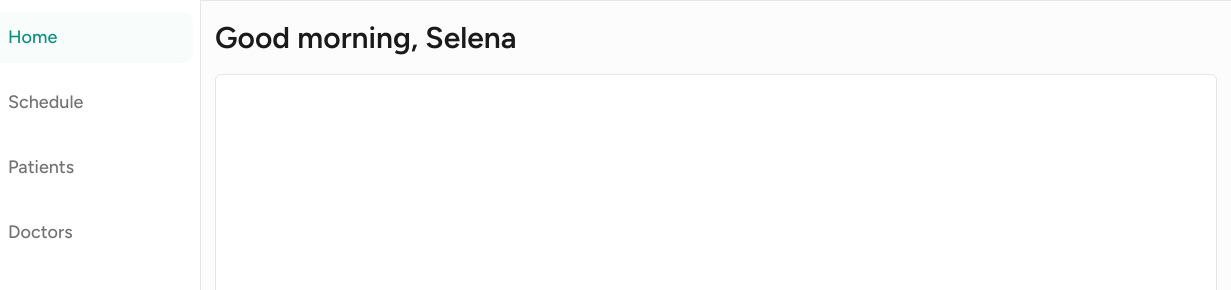
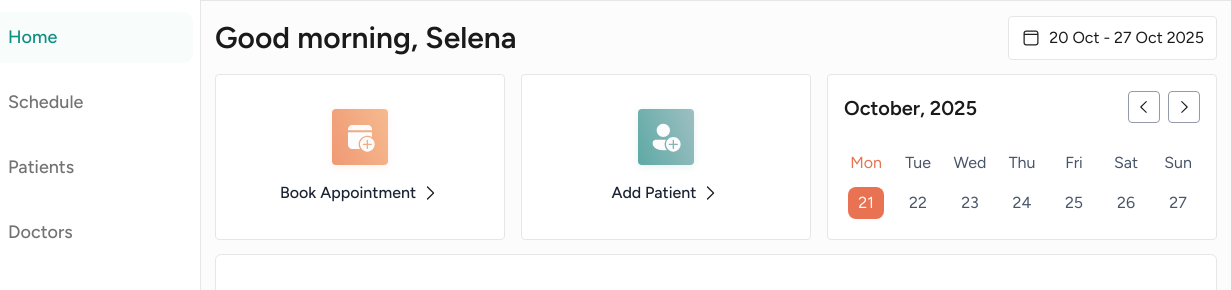
Before and after one commit to MoustaqimSami/Greenwood-Medical-Center, a plain HTML site: page pages/HomePage/dashboard.html in a window 1280 px wide. Shown: the part 71-361 px from the top of the page, 49-1280 px from the left. Drawn offline with Linux system fonts and the light colour scheme.

Commit message:
Weekly calendar added

```diff
--- a/css/components.css
+++ b/css/components.css
@@ -1,6 +1,9 @@
 @import url("style.css");
+/* =========================================
+   1. HOME
+   ========================================= */
 
-.week-of {
+.week-view {
     display: flex;
     padding: 12px;
     justify-content: center;
@@ -9,6 +12,21 @@
     border-radius: 4px;
     border: 1px solid var(--neutral-200);
     background: var(--white);
+    height: 44px;
+}
+
+.home-shortcuts-box {
+    display: inline-flex;
+    align-items: center;
+    align-self: stretch;
+    flex-direction: row;
+    gap: 16px;
+}
+
+.flexrow-gap8 {
+    display: flex;
+    align-items: center;
+    gap: 8px;
 }
 
 /* Quick Action */
@@ -53,7 +71,7 @@
 }
 
 /* Weekly Calendar */
-.calendar-box {
+.week-calendar {
     display: flex;
     flex-direction: column;
     align-items: flex-start;
@@ -63,30 +81,26 @@
     border: 1px solid var(--neutral-200);
     background: var(--white);
 }
-.calendar-title {
+.week-calendar-header {
   	align-self: stretch;
   	display: flex;
   	align-items: flex-end;
   	justify-content: space-between;
 }
 
-.calendar-button {
+.week-nav-btn {
     display: flex;
     justify-content: center;
     align-items: center;
     padding: 6px;
     border-radius: 4px;
+    border: 1px solid var(--secondary-200);
+    color: var(--secondary-300);
+    width: 32px;
+    height: 32px;
 }
 
-.calendar-button--right {
-  	border: 1px solid var(--secondary-200);
-}
-
-.calendar-button--left {
-  	border: 1px solid var(--secondary-500);
-}
-
-.calendar-format {
+.week-day {
     display: flex;
     flex-direction: column;
     justify-content: center;
@@ -95,28 +109,33 @@
     gap: 12px;
 }
 
-.calendar-format-day {
+.day-label {
     color: var(--secondary-300);
 }
 
-.calendar-format-day--selected {
+.day-label--selected {
     color: var(--accent-coral);
 }
 
-.calendar-format-date {
+.day-label--today {
+    color: var(--accent-coral);
+}
+
+.day-number {
     display: flex;
     justify-content: center;
     align-items: center;
     width: 36px;
     height: 32px;
     color: var(--secondary-300);
+    border-radius: 8px;
 }
 
-.calendar-format-day--selected {
+.day-number--selected {
+    color: var(--accent-coral);
+}
+
+.day-number--today {
     color: var(--neutral-50);
     background-color: var(--accent-coral);
 }
-
-.calendar-format-day--today {
-    color: var(--accent-coral);
-}
--- a/css/template.css
+++ b/css/template.css
@@ -341,6 +341,11 @@ body.sidebar-collapsed .main {
   color: var(--neutral-900);
 }
 
+.page-header--twoitems {
+  justify-content: space-between;
+  align-items: flex-end;
+}
+
 .page-body {
   flex: 1;
   display: flex;
--- a/pages/HomePage/dashboard.html
+++ b/pages/HomePage/dashboard.html
@@ -1,5 +1,6 @@
 <!DOCTYPE html>
 <html lang="en">
+
 <head>
   <meta charset="UTF-8" />
   <title>Dashboard | GMC</title>
@@ -7,6 +8,7 @@
 
   <link rel="stylesheet" href="../../css/style.css" />
   <link rel="stylesheet" href="../../css/template.css" />
+  <link rel="stylesheet" href="../../css/components.css" />
 </head>
 
 <body>
@@ -16,21 +18,13 @@
       <div class="sidebar-inner">
         <div class="sidebar-top">
           <button class="brand-button" aria-label="Clinic home">
-              <img
-                src="../../assets/icons/logo.svg"
-                alt="Clinic logo"
-                class="brand-logo"
-              />
+            <img src="../../assets/icons/logo.svg" alt="Clinic logo" class="brand-logo" />
           </button>
 
           <button class="sidebar-toggle" aria-label="Toggle sidebar">
-              <img
-                src="../../assets/icons/layout-sidebar.svg"
-                data-open-src="../../assets/icons/layout-sidebar.svg"
-                data-collapsed-src="../../assets/icons/layout-sidebar-closed.svg"
-                alt="Toggle sidebar"
-                class="sidebar-toggle-icon"
-              />
+            <img src="../../assets/icons/layout-sidebar.svg" data-open-src="../../assets/icons/layout-sidebar.svg"
+              data-collapsed-src="../../assets/icons/layout-sidebar-closed.svg" alt="Toggle sidebar"
+              class="sidebar-toggle-icon" />
           </button>
         </div>
 
@@ -52,11 +46,7 @@
           </a>
 
           <a class="nav-item" href="../DoctorPages/doctors.html">
-              <img
-                class="nav-icon"
-                src="../../assets/icons/stethoscope.svg"
-                alt=""
-              />
+            <img class="nav-icon" src="../../assets/icons/stethoscope.svg" alt="" />
             <span class="nav-label">Doctors</span>
           </a>
         </nav>
@@ -64,20 +54,12 @@
         <!-- Bottom Links -->
         <div class="sidebar-bottom">
           <a class="nav-item" href="#">
-              <img
-                class="nav-icon"
-                src="../../assets/icons/question-circle.svg"
-                alt=""
-              />
+            <img class="nav-icon" src="../../assets/icons/question-circle.svg" alt="" />
             <span class="nav-label">Help center</span>
           </a>
 
           <a class="nav-item" href="#">
-              <img
-                class="nav-icon"
-                src="../../assets/icons/tabler_logout.svg"
-                alt=""
-              />
+            <img class="nav-icon" src="../../assets/icons/tabler_logout.svg" alt="" />
             <span class="nav-label">Log out</span>
           </a>
         </div>
@@ -97,11 +79,7 @@
 
           <div class="user-chip">
             <div class="avatar-circle">
-                <img
-                  src="../../assets/icons/person.svg"
-                  alt="User profile"
-                  class="avatar-icon"
-                />
+              <img src="../../assets/icons/person.svg" alt="User profile" class="avatar-icon" />
             </div>
             <div class="user-meta">
               <span class="user-name">Selena Doe</span>
@@ -111,21 +89,94 @@
         </div>
       </header>
 
-        <!-- PAGE -->
-        <!-- THIS IS THE ONLY PART THAT SHOULD BE CHANGING IN MOST CASES!!! -->
+      <!-- PAGE CONTENT -->
       <main class="page">
-          <header class="page-header">
+        <!-- Page Header (Greeting and Current Week) -->
+        <header class="page-header page-header--twoitems">
           <h1 class="page-title">Good morning, Selena</h1>
+          <div class="week-view">
+            <img src="/assets/icons/calendar-empty.svg" width="20" height="20">
+            <p class="body-md-regular">20 Oct - 27 Oct 2025</p>
+          </div>
         </header>
 
+        <!-- Page Content (Shortcuts & Calendar) -->
+        <div class="home-shortcuts-box">
+          <!-- Quick Actions: Book Appointment and Add Patient -->
+          <div class="quick-action">
+            <div class="quick-action-iconbox quick-action-iconbox--orange">
+              <img src="/assets/icons/calendar-add-n50.svg">
+            </div>
+            <div class="quick-action-text">
+              <p class="body-md-medium" style="color: var(--secondary-500);">Book Appointment</p>
+              <img src="/assets/icons/chevron-right.svg" width="20" height="20">
+            </div>
+          </div>
+          <div class="quick-action">
+            <div class="quick-action-iconbox quick-action-iconbox--teal">
+              <img src="/assets/icons/person-add-fill-n50.svg">
+            </div>
+            <div class="quick-action-text">
+              <p class="body-md-medium" style="color: var(--secondary-500);">Add Patient</p>
+              <img src="/assets/icons/chevron-right.svg" width="20" height="20">
+            </div>
+          </div>
+
+          <!-- Weekly Calendar -->
+          <div class="week-calendar">
+            <div class="week-calendar-header">
+              <p class="body-xl-semibold">October, 2025</p>
+              <div class="flexrow-gap8">
+                <div class="week-nav-btn">
+                  <img src="/assets/icons/chevron-left.svg">
+                </div>
+                <div class="week-nav-btn">
+                  <img src="/assets/icons/chevron-right.svg">
+                </div>
+              </div>
+            </div>
+            <div class="flexrow-gap8">
+              <div class="week-day">
+                <div class="day-label day-label--today"> Mon </div>
+                <div class="day-number day-number--today"> 21 </div>
+              </div>
+              <div class="week-day">
+                <div class="day-label"> Tue </div>
+                <div class="day-number"> 22 </div>
+              </div>
+              <div class="week-day">
+                <div class="day-label"> Wed </div>
+                <div class="day-number"> 23 </div>
+              </div>
+              <div class="week-day">
+                <div class="day-label"> Thu </div>
+                <div class="day-number"> 24 </div>
+              </div>
+              <div class="week-day">
+                <div class="day-label"> Fri </div>
+                <div class="day-number"> 25 </div>
+              </div>
+              <div class="week-day">
+                <div class="day-label"> Sat </div>
+                <div class="day-number"> 26 </div>
+              </div>
+              <div class="week-day">
+                <div class="day-label"> Sun </div>
+                <div class="day-number"> 27 </div>
+              </div>
+            </div>
+          </div>
+
+        </div>
+
+        <!-- Page Body -->
         <section class="page-body">
           <!-- content to come -->
         </section>
       </main>
-        <!-- END OF PAGE -->
-      </div>
     </div>
 
     <script src="../layout.js"></script>
 </body>
+
 </html>
```
Also changed, not shown: pages/dashboard.html (+13 -3 lines). Lines whose indentation alone changed are shown as unchanged.
